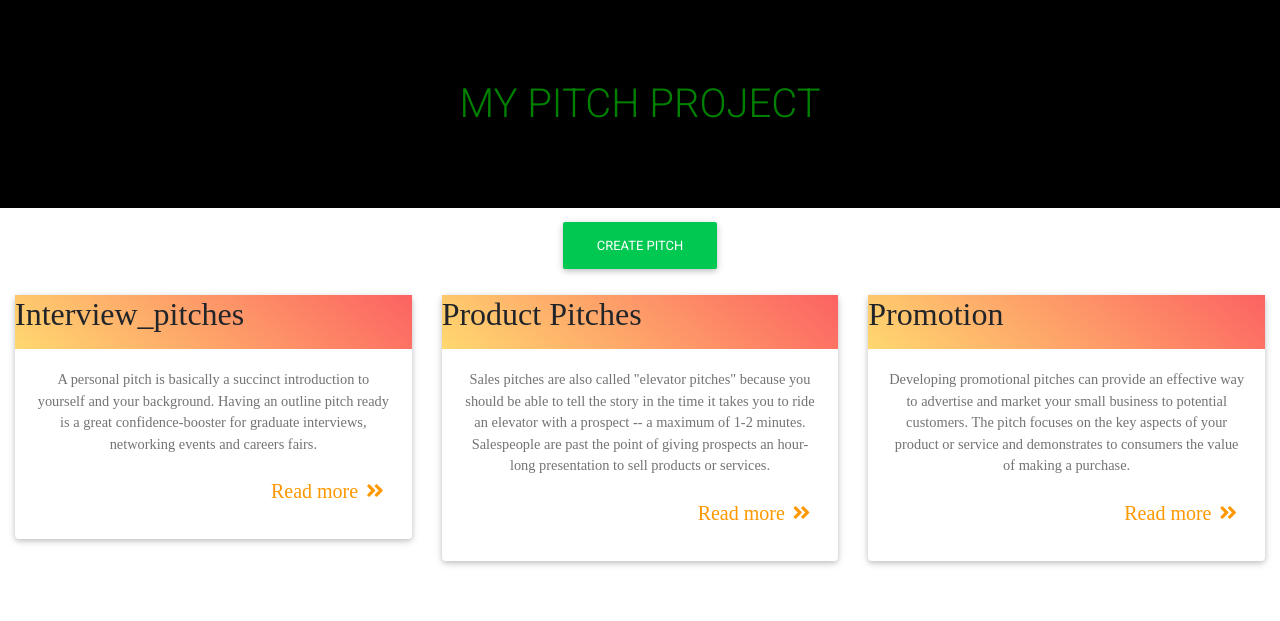
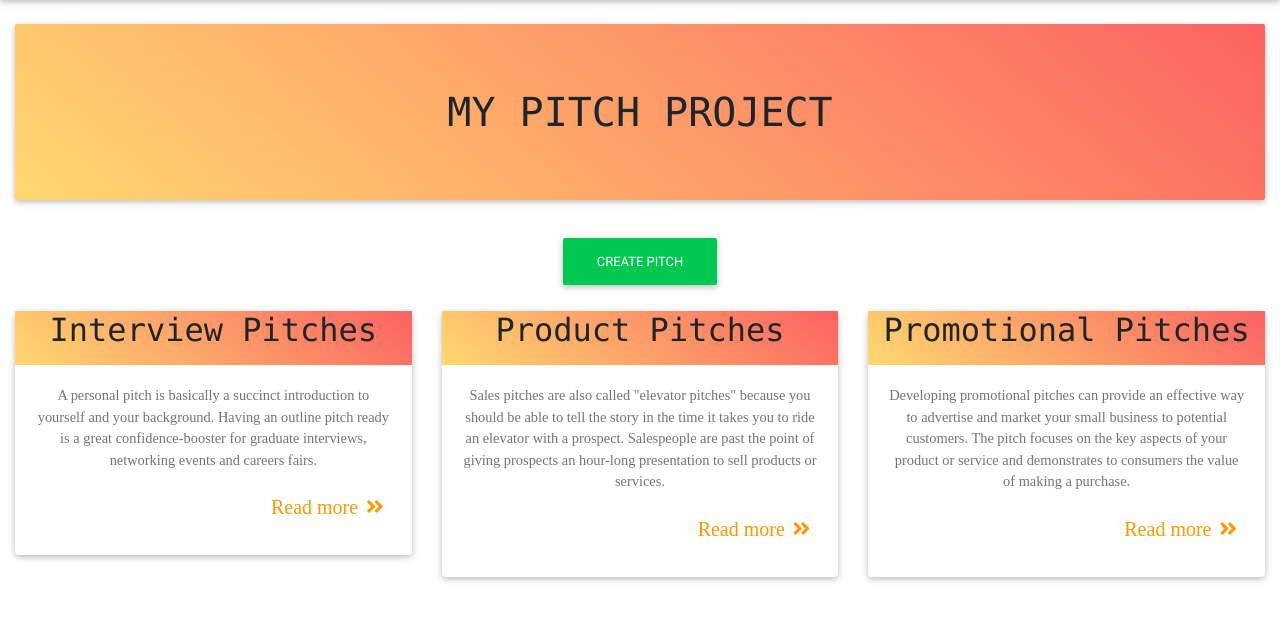
Before and after one commit to NgugiMuthoni/Pitchapp, a Flask app: page / in a window 1280 px wide. Shown: the part 74-695 px from the top of the page. Run offline with Flask 2, Linux system fonts and the light colour scheme; data that the repository does not hold is empty; some libraries are stand-ins or nearby versions.

Commit message:
--- Auto-Git Commit ---

```diff
--- a/app/templates/index.html
+++ b/app/templates/index.html
@@ -5,8 +5,10 @@
 
 <!-- Content block -->
 {%block content%}
-
-<h1 style="text-align:center; background-color:black; color:green;padding:80px;">MY PITCH PROJECT</h1>
+<br>
+<div class="container-fluid ">
+    <h1 class="jumbotron text-monospace text-center peach-gradient">MY PITCH PROJECT</h1>
+</div>
 
 <div class="container text-center" style="padding-bottom: 20px;">
     <a href="{{url_for('main.new_pitch')}}" class="btn btn-success">Create pitch</a>
@@ -22,7 +24,7 @@
                 <div class="view view-cascade gradient-card-header peach-gradient">
 
                     <!-- Title -->
-                    <h2 class="card-header-title mb-3">Interview_pitches</h2>
+                    <h2 class="card-header-title mb-3 text-monospace text-center">Interview Pitches</h2>
 
 
                 </div>
@@ -55,7 +57,7 @@
                 <div class="view view-cascade gradient-card-header peach-gradient">
 
                     <!-- Title -->
-                    <h2 class="card-header-title mb-3">Product Pitches</h2>
+                    <h2 class="card-header-title mb-3 text-monospace text-center">Product Pitches</h2>
 
 
                 </div>
@@ -65,8 +67,8 @@
 
                     <!-- Text -->
                     <p class="card-text">Sales pitches are also called "elevator pitches" because you should be able to
-                        tell the story in the time it takes you to ride an elevator with a prospect -- a maximum of 1-2
-                        minutes. Salespeople are past the point of giving prospects an hour-long presentation to sell
+                        tell the story in the time it takes you to ride an elevator with a prospect.
+                         Salespeople are past the point of giving prospects an hour-long presentation to sell
                         products or services.</p>
                     <!-- Link -->
                     <a href="{{url_for('main.product_pitches')}}" class="orange-text d-flex flex-row-reverse p-2">
@@ -89,7 +91,7 @@
                 <div class="view view-cascade gradient-card-header peach-gradient">
 
                     <!-- Title -->
-                    <h2 class="card-header-title mb-3">Promotion</h2>
+                    <h2 class="card-header-title mb-3 text-monospace text-center">Promotional Pitches</h2>
 
 
                 </div>
```
